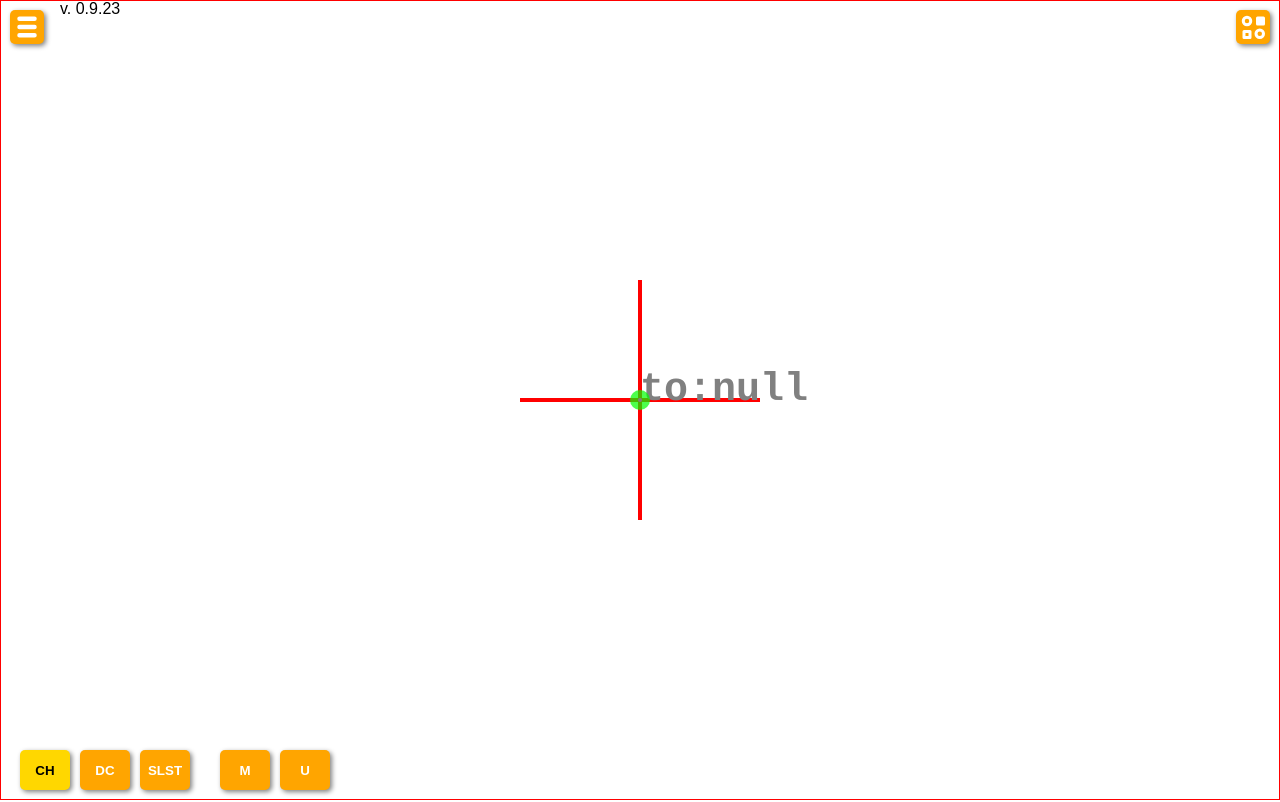
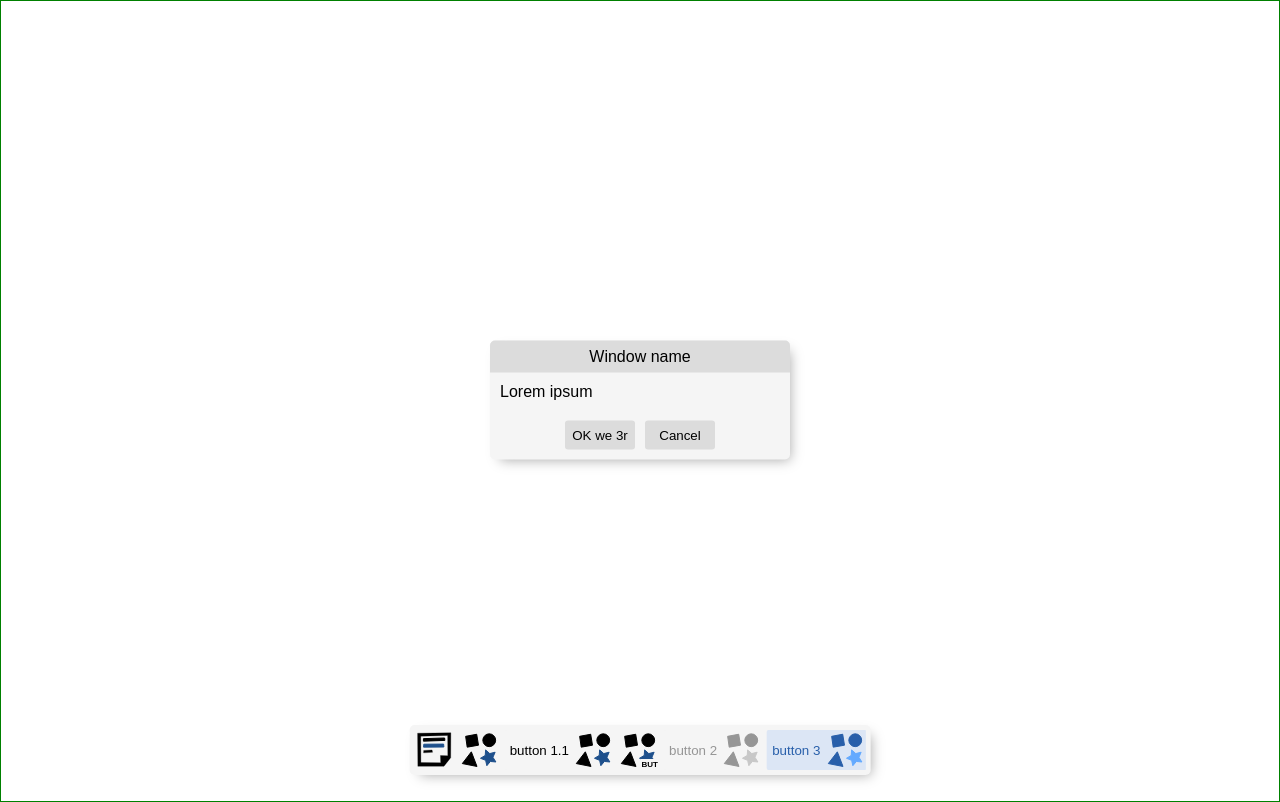
Before and after one commit to trekski/doilify, a Vue app: page / in a window 1280 px wide. Built offline with nearby package versions, Linux system fonts and the light colour scheme.

Commit message:
swtich to vite + some cleanup

```diff
--- a/index.html
+++ b/index.html
@@ -15,6 +15,6 @@
       >
     </noscript>
     <div id="app"></div>
-    <script type="module" src="/src/pages/app.js"></script>
+    <script type="module" src="/src/pages/gui_tests.js"></script>
   </body>
 </html>
--- a/src/components/gui_elements/IconButton.vue
+++ b/src/components/gui_elements/IconButton.vue
@@ -50,14 +50,11 @@ const iconType = computed(() => {
 
 const iconSrc = computed(() => {
   if (props.icon.startsWith("svg:")) {
-    console.log("#" + props.icon.substring(4));
     return "#" + props.icon.substring(4);
   }
   return "";
 });
 
-// this line is here only becasue otherwise Dev Servers's hot reload of components throws no-unused-vars on these
-console.log(iconType, iconSrc);
 </script>
 
 <style>
--- a/src/components/gui_elements/ModalWindow.vue
+++ b/src/components/gui_elements/ModalWindow.vue
@@ -30,7 +30,6 @@ defineProps({
   },
 });
 
-console.log(TextButton);
 </script>
 
 <style scoped>
--- a/src/pages/GUITests.vue
+++ b/src/pages/GUITests.vue
@@ -1,7 +1,7 @@
 <template>
   <div id="toolbars_wrapper" class="wrapper">
     <SvgIcons style="display: none" />
-    <EditToolbar v-if="true" />
+    <EditToolbar />
     <ModalWindow v-if="true">Lorem ipsum</ModalWindow>
   </div>
 </template>
```
Also changed, not shown: icon_templates/icon_sprites_src.svg.
